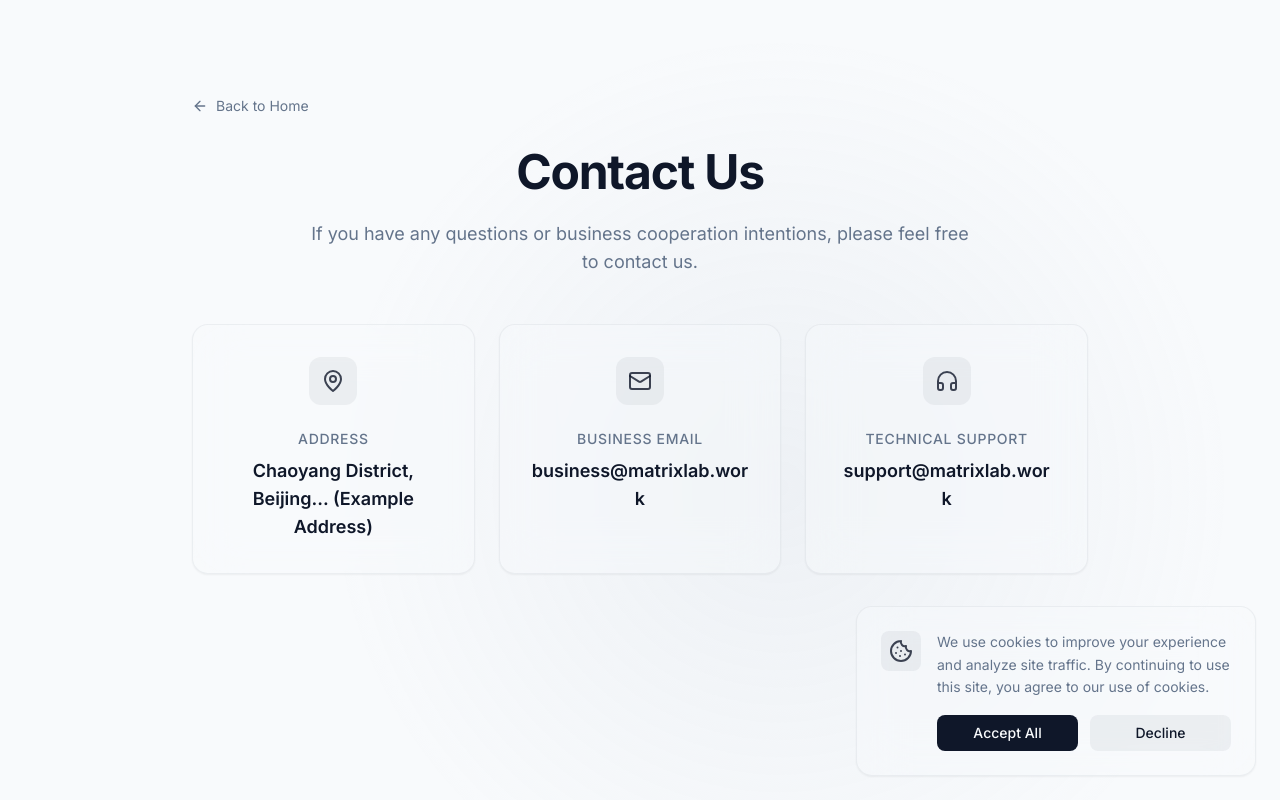
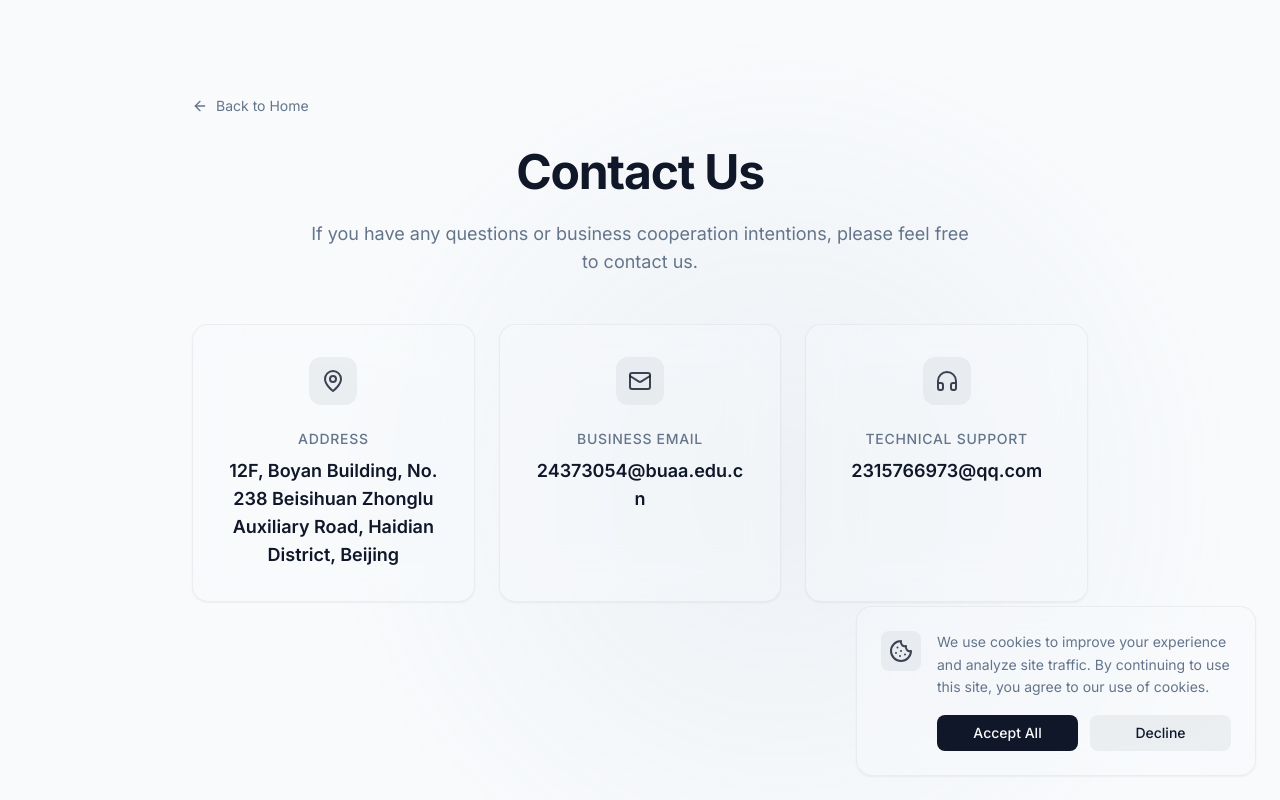
Before and after one commit to 24373054/DevelopMatrix, a Next.js app: page /en/contact in a window 1280 px wide. Built offline with nearby package versions, Linux system fonts and the light colour scheme.

Commit message:
fix: fix language reset on back link and update contact info

```diff
--- a/app/[locale]/contact/page.tsx
+++ b/app/[locale]/contact/page.tsx
@@ -1,12 +1,13 @@
 'use client';
 
-import { useTranslations } from 'next-intl';
+import { useTranslations, useLocale } from 'next-intl';
 import { motion } from 'framer-motion';
 import { Mail, MapPin, Headphones, ArrowLeft } from 'lucide-react';
 import Link from 'next/link';
 
 export default function ContactPage() {
   const t = useTranslations('contact');
+  const locale = useLocale();
 
   const contactInfo = [
     {
@@ -35,7 +36,7 @@ export default function ContactPage() {
         transition={{ duration: 0.8 }}
       >
         <Link
-          href="/"
+          href={`/${locale}`}
           className="inline-flex items-center text-sm text-muted-foreground hover:text-foreground mb-8 transition-colors group"
         >
           <ArrowLeft size={16} className="mr-2 group-hover:-translate-x-1 transition-transform" />
--- a/components/LegalPage.tsx
+++ b/components/LegalPage.tsx
@@ -1,6 +1,6 @@
 'use client';
 
-import { useTranslations } from 'next-intl';
+import { useTranslations, useLocale } from 'next-intl';
 import { motion } from 'framer-motion';
 import { ArrowLeft } from 'lucide-react';
 import Link from 'next/link';
@@ -16,6 +16,7 @@ interface LegalPageProps {
 
 export default function LegalPage({ translationNamespace }: LegalPageProps) {
   const t = useTranslations(translationNamespace);
+  const locale = useLocale();
 
   // 获取 sections 数组
   // 注意：next-intl 的 useTranslations 在处理数组时需要特殊技巧，或者我们直接遍历预定义的索引
@@ -33,7 +34,7 @@ export default function LegalPage({ translationNamespace }: LegalPageProps) {
         transition={{ duration: 0.8 }}
       >
         <Link
-          href="/"
+          href={`/${locale}`}
           className="inline-flex items-center text-sm text-muted-foreground hover:text-foreground mb-8 transition-colors group"
         >
           <ArrowLeft size={16} className="mr-2 group-hover:-translate-x-1 transition-transform" />
--- a/messages/en.json
+++ b/messages/en.json
@@ -84,7 +84,7 @@
         },
         {
           "title": "4. Contact Us",
-          "content": "If you have any questions about this Privacy Policy, please contact us at business@matrixlab.work."
+          "content": "If you have any questions about this Privacy Policy, please contact us at 24373054@buaa.edu.cn."
         }
       ]
     },
@@ -118,15 +118,15 @@
     "info": {
       "address": {
         "label": "Address",
-        "value": "Chaoyang District, Beijing... (Example Address)"
+        "value": "12F, Boyan Building, No. 238 Beisihuan Zhonglu Auxiliary Road, Haidian District, Beijing"
       },
       "email": {
         "label": "Business Email",
-        "value": "business@matrixlab.work"
+        "value": "24373054@buaa.edu.cn"
       },
       "support": {
         "label": "Technical Support",
-        "value": "support@matrixlab.work"
+        "value": "2315766973@qq.com"
       }
     }
   },
--- a/messages/zh.json
+++ b/messages/zh.json
@@ -84,7 +84,7 @@
         },
         {
           "title": "4. 联系我们",
-          "content": "如果您对本隐私政策有任何疑问，请通过 business@matrixlab.work 联系我们。"
+          "content": "如果您对本隐私政策有任何疑问，请通过 24373054@buaa.edu.cn 联系我们。"
         }
       ]
     },
@@ -118,15 +118,15 @@
     "info": {
       "address": {
         "label": "公司地址",
-        "value": "北京市朝阳区... (示例地址)"
+        "value": "北京市海淀区北四环中路辅路238号柏彦大厦12F"
       },
       "email": {
         "label": "商务邮箱",
-        "value": "business@matrixlab.work"
+        "value": "24373054@buaa.edu.cn"
       },
       "support": {
         "label": "技术支持",
-        "value": "support@matrixlab.work"
+        "value": "2315766973@qq.com"
       }
     }
   },
```
